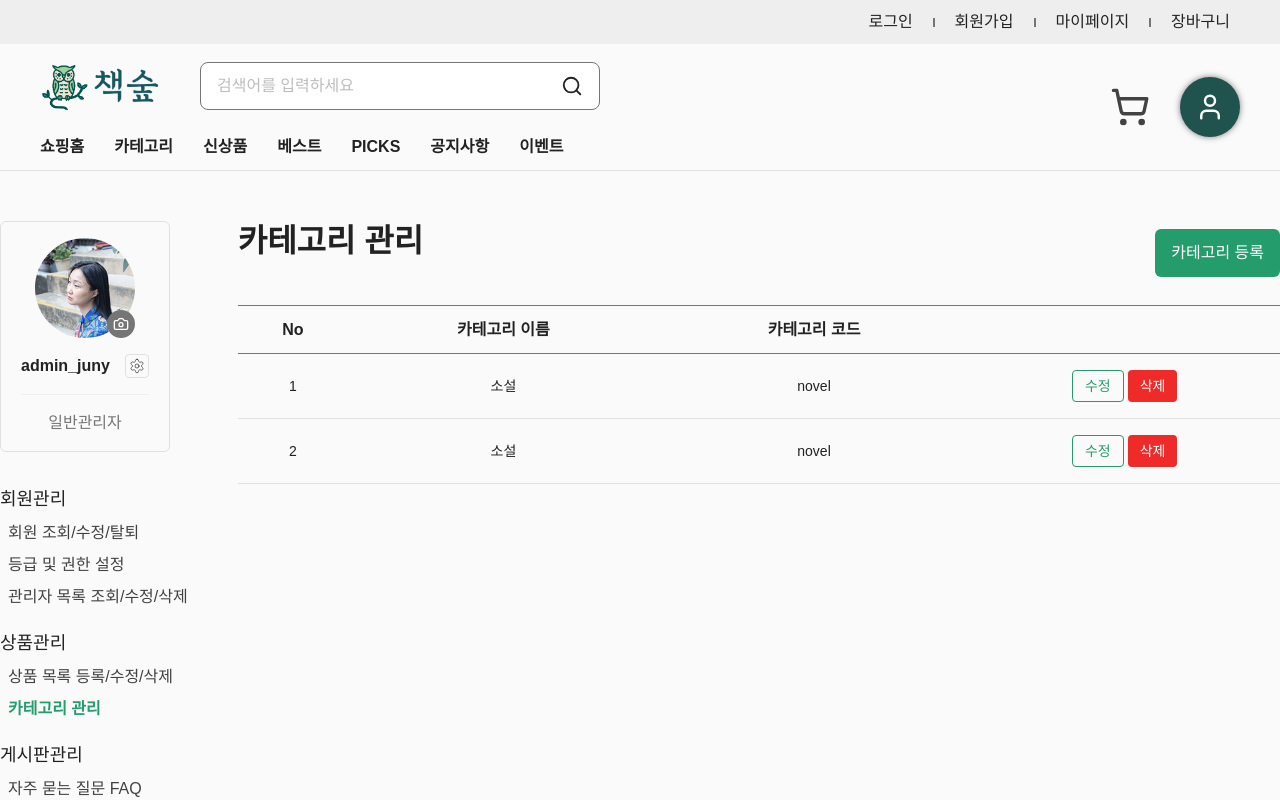
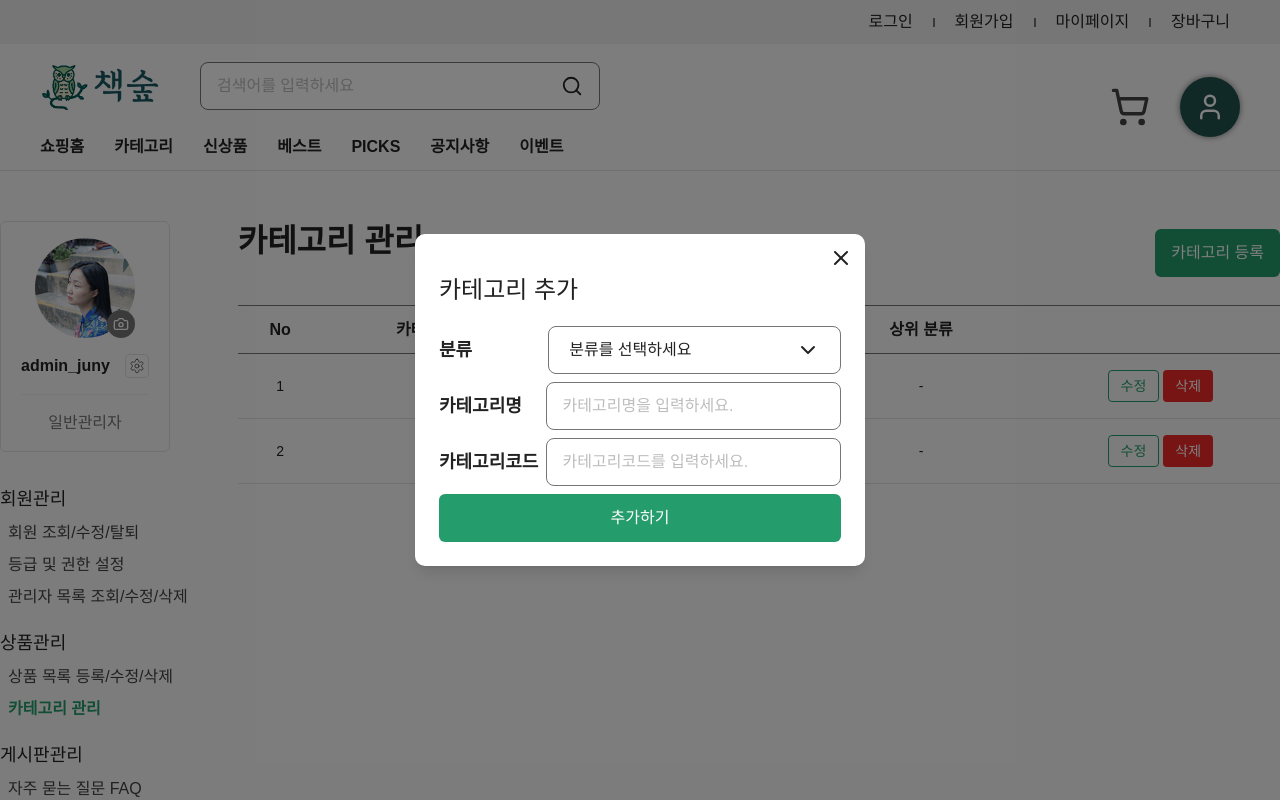
Before and after one commit to juny-0429/book-forest, a Next.js app: page /admin/products/categories in a window 1280 px wide. Both pictures are taken after a click on the button "카테고리 등록". Shown: the top 800 px of the page. Built offline with nearby package versions, Linux system fonts and the light colour scheme; no server answers.

Commit message:
feat: 카테고리 추가 모달 만들기

```diff
--- /dev/null
+++ b/src/app/admin/products/categories/_components/AddCategoryModalContent.tsx
@@ -0,0 +1,55 @@
+'use client';
+
+import React, { useState } from 'react';
+import Button from 'src/components/Button/Button';
+import Select from 'src/components/Select/Select';
+import TextInput from 'src/components/TextInput/TextInput';
+import { SelectOption } from 'src/types/select.types';
+
+export default function AddCategoryModalContent() {
+  const [categoryType, setCategoryType] = useState<'TOP' | 'SUB' | null>(null);
+  const categoryTypeOptions: SelectOption[] = [
+    { value: 'TOP', label: '대분류' },
+    { value: 'SUB', label: '중분류' },
+  ];
+
+  const parentCategoryOptions: SelectOption[] = [
+    { value: 'NOVEL', label: '소설' },
+    { value: 'HEALTH', label: '건강' },
+    // TODO: 실제 대분류 목록을 API에서 불러오도록 개선
+  ];
+
+  return (
+    <div className='flex flex-col gap-5'>
+      <h2 className='text-title-24r'>카테고리 추가</h2>
+
+      <form>
+        <div className='flex flex-col gap-2'>
+          <label className='flex items-center'>
+            <span className='w-[150px] text-body-18b text-ui-text-title'>분류</span>
+            <Select options={categoryTypeOptions} placeholder='분류를 선택하세요' className='w-full' onChange={(option) => setCategoryType(option?.value as 'TOP' | 'SUB')} />
+          </label>
+
+          {categoryType === 'SUB' && (
+            <label className='flex items-center'>
+              <span className='w-[150px] text-body-18b text-ui-text-title'>대분류 선택</span>
+              <Select options={parentCategoryOptions} placeholder='대분류를 선택하세요' className='w-full' />
+            </label>
+          )}
+
+          <label className='flex items-center'>
+            <span className='w-[150px] text-body-18b text-ui-text-title'>카테고리명</span>
+            <TextInput placeholder='카테고리명을 입력하세요.' />
+          </label>
+
+          <label className='flex items-center'>
+            <span className='w-[150px] text-body-18b text-ui-text-title'>카테고리코드</span>
+            <TextInput placeholder='카테고리코드를 입력하세요.' />
+          </label>
+
+          <Button height={48}>추가하기</Button>
+        </div>
+      </form>
+    </div>
+  );
+}
--- a/src/app/admin/products/_data/categories.columns.tsx
+++ b/src/app/admin/products/categories/_data/categories.columns.tsx
@@ -7,6 +7,7 @@ export const categoriesColumns: ColumnDef<CategoryColumnType>[] = [
   { accessorKey: 'categoryId', header: 'No', size: 30 },
   { accessorKey: 'categoryName', header: '카테고리 이름', size: 150 },
   { accessorKey: 'categoryCode', header: '카테고리 코드', size: 150 },
+  { accessorKey: 'parentName', header: '상위 분류', size: 150 },
   {
     accessorKey: 'actions',
     header: '',
--- a/src/app/admin/products/categories/page.tsx
+++ b/src/app/admin/products/categories/page.tsx
@@ -4,33 +4,46 @@ import { flexRender, getCoreRowModel, getSortedRowModel, useReactTable } from '@
 import React from 'react';
 import Button from 'src/components/Button/Button';
 import { Table, TableBody, TableCell, TableHead, TableHeader, TableRow } from 'src/components/Table/Table';
-import { categoriesColumns } from '../_data/categories.columns';
+import { categoriesColumns } from './_data/categories.columns';
+import { useCustomModal } from 'src/hooks/useModal';
+import AddCategoryModalContent from './_components/AddCategoryModalContent';
 
 const mockData = [
   {
     categoryId: 1,
     categoryName: '소설',
     categoryCode: 'novel',
+    parentName: '-',
   },
   {
     categoryId: 2,
     categoryName: '소설',
     categoryCode: 'novel',
+    parentName: '-',
   },
 ];
 
 export default function CategoriesPage() {
+  const { openCustomModal } = useCustomModal();
+
   const table = useReactTable({
     data: mockData,
     columns: categoriesColumns,
     getCoreRowModel: getCoreRowModel(),
     getSortedRowModel: getSortedRowModel(),
   });
+
+  const openAddCategoryModal = () => {
+    openCustomModal({
+      children: <AddCategoryModalContent />,
+    });
+  };
+
   return (
     <div className='flex flex-col gap-5'>
       <div className='flex justify-between items-center'>
         <h2 className='text-title-32b mb-6'>카테고리 관리</h2>
-        <Button height={48} className='w-fit'>
+        <Button height={48} onClick={openAddCategoryModal} className='w-fit'>
           카테고리 등록
         </Button>
       </div>
--- a/src/components/Modals/ModalLayout/ModalLayout.tsx
+++ b/src/components/Modals/ModalLayout/ModalLayout.tsx
@@ -14,7 +14,7 @@ export default function ModalLayout({ children, onClose }: ModalLayoutProps) {
 
   return (
     <div className='fixed inset-0 flex items-center justify-center bg-black bg-opacity-50 z-50' onClick={handleOverlayClick}>
-      <div className='relative min-w-[450px] max-h-[90vh] overflow-y-auto p-6 shadow-lg bg-white rounded-[10px]'>{children}</div>
+      <div className='relative min-w-[450px] max-h-[90vh] overflow-y-auto px-6 pt-10 pb-2 shadow-lg bg-white rounded-[10px]'>{children}</div>
     </div>
   );
 }
```
